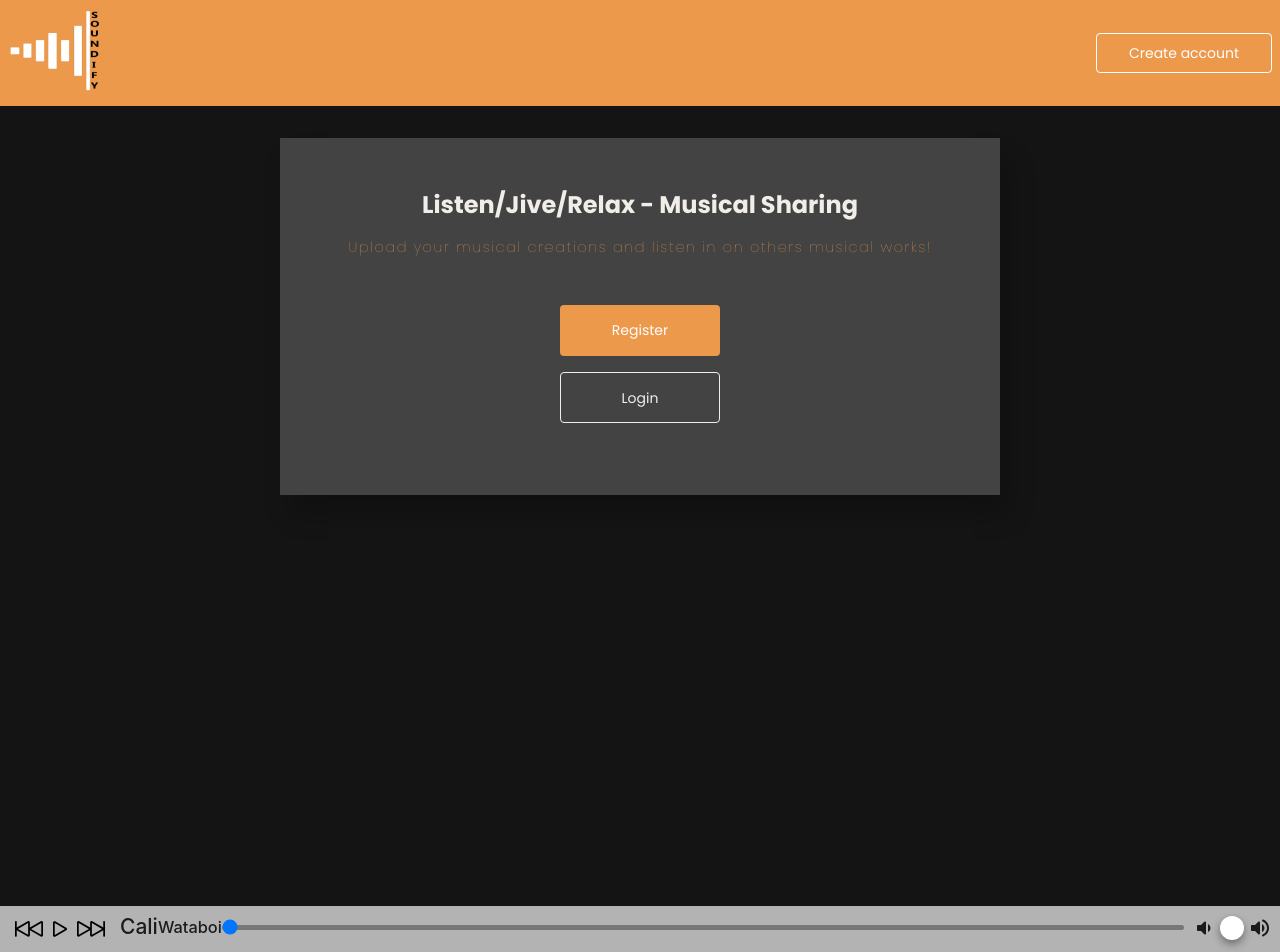
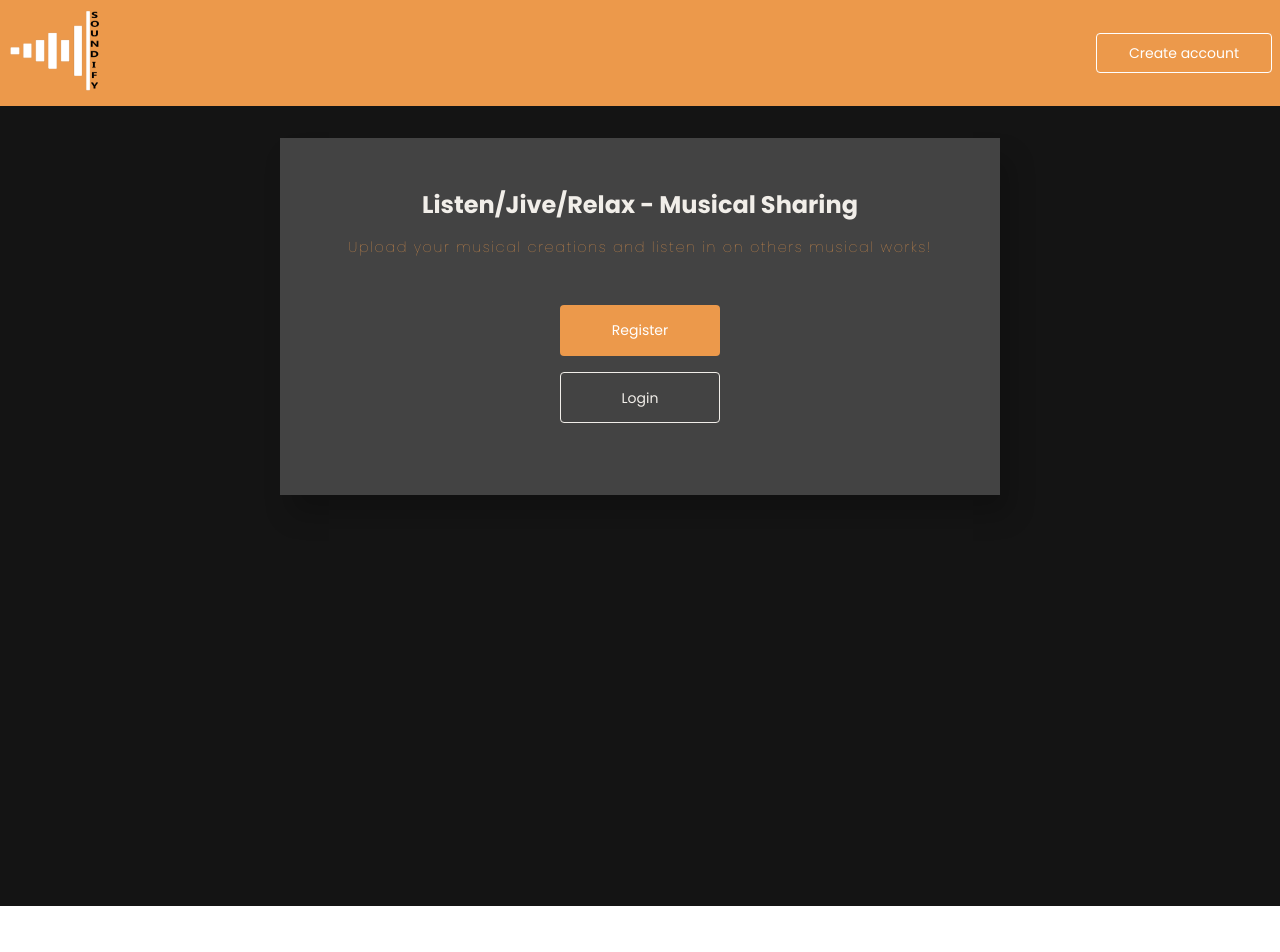
Before and after one commit to lewisemarcus/Soundify, a React (Create React App) app in the folder client/: page / in a window 1280 px wide. Shown: the top 952 px of the page. After the commit the page ends 906 px from the top, so only its background shows below. Built offline with nearby package versions, Linux system fonts and the light colour scheme.

Commit message:
moved footer player everywhere except when not logged in

```diff
--- a/client/src/App.js
+++ b/client/src/App.js
@@ -11,6 +11,7 @@ import Navbar from "./components/Navbar";
 import SongDetails from "./pages/SongDetails";
 import { AuthContext } from "./context/authContext";
 import { useContext } from "react";
+import Footer from "./components/Footer";
 
 function App() {
   const { user } = useContext(AuthContext);
@@ -33,6 +34,8 @@ function App() {
           element={user ? <Playlists /> : <Navigate to="/" />}
         />
       </Routes>
+
+      {user && <Footer />}
     </div>
   );
 }
--- a/client/src/pages/LandingPage.js
+++ b/client/src/pages/LandingPage.js
@@ -3,7 +3,6 @@ import "./styles/LandingPage.css";
 import { Hero } from "../components";
 import Dashboard from "../components/Dashboard/Dashboard";
 import { AuthContext } from "../context/authContext";
-import Footer from "../components/Footer";
 
 const LandingPage = () => {
   const { user } = useContext(AuthContext);
@@ -19,7 +18,7 @@ const LandingPage = () => {
           <Hero />
         </div>
       )}
-      <Footer />
+
     </>
   );
 };
```
